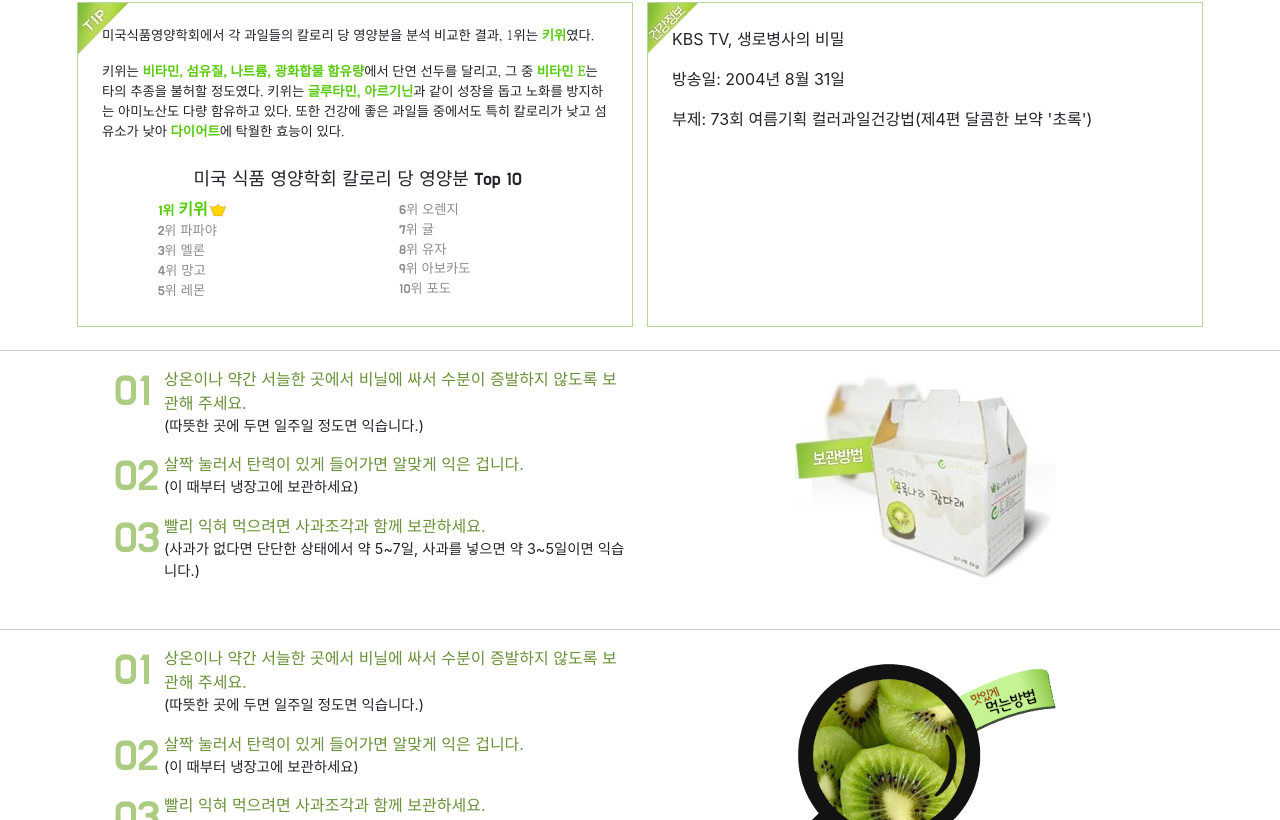
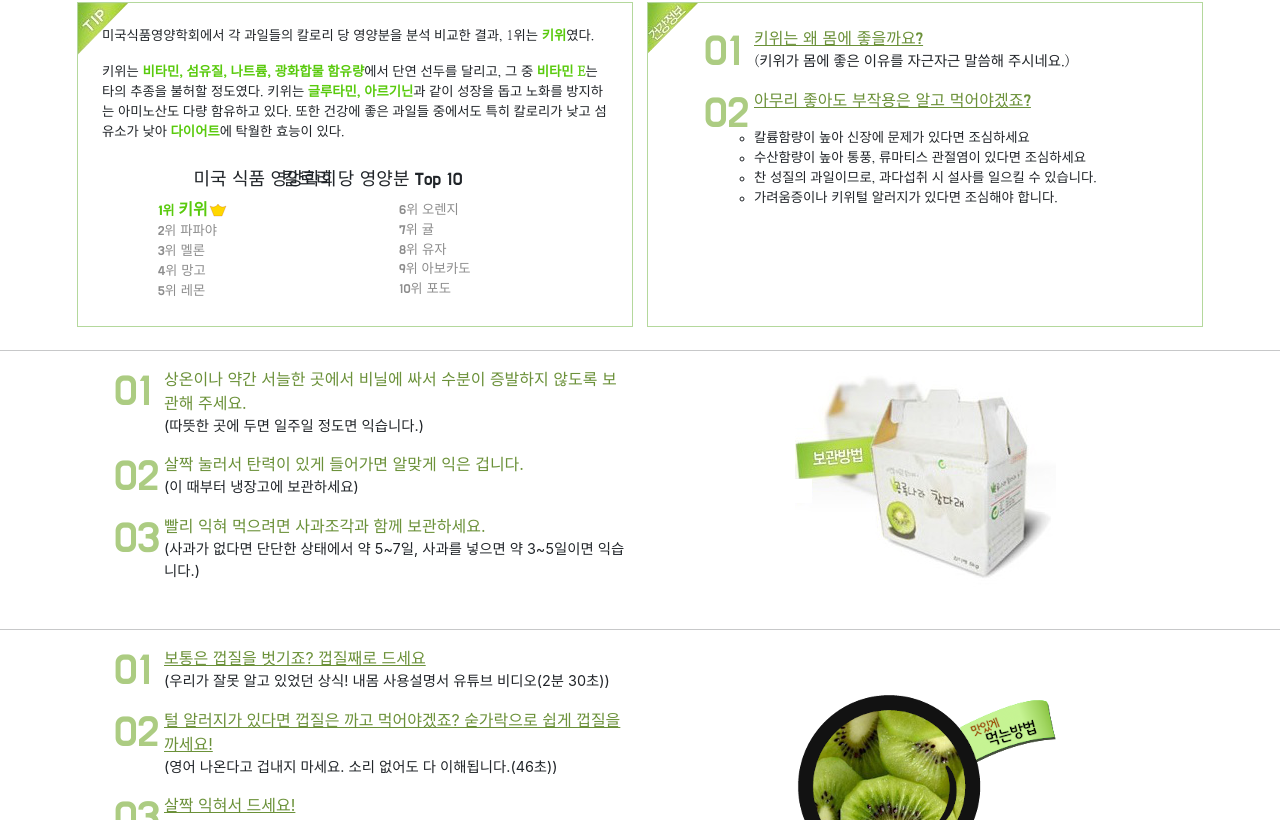
Before and after one commit to wootra/dinokiwi, a React (Create React App) app: page / in a window 1280 px wide. Shown: the part 1240-2060 px from the top of the page. Built offline with nearby package versions, Linux system fonts and the light colour scheme.

Commit message:
how_to_eat, nutrition add youtube video

```diff
--- a/src/how-to-eat/HowToEat.jsx
+++ b/src/how-to-eat/HowToEat.jsx
@@ -17,22 +17,29 @@ export default forwardRef((props, ref)=> {
               <li>
                 <div className="HowToEat_index">01</div>
                 <div>
-                  <p className="HowToEat_howto">상온이나 약간 서늘한 곳에서 비닐에 싸서 수분이 증발하지 않도록 보관해 주세요.</p>
-                  <p className="HowToEat_howto_desc">따뜻한 곳에 두면 일주일 정도면 익습니다.</p>
+                  <a href="https://youtu.be/gcZoW1uaq_8" rel="noreferrer" target="_blank" className="HowToEat_howto"><p>보통은 껍질을 벗기죠? 껍질째로 드세요</p></a>
+                  <p className="HowToEat_howto_desc">우리가 잘못 알고 있었던 상식! 내몸 사용설명서 유튜브 비디오(2분 30초)</p>
                 </div>
               </li>
               <li>
                 <div className="HowToEat_index">02</div>
                 <div>
-                  <p className="HowToEat_howto">살짝 눌러서 탄력이 있게 들어가면 알맞게 익은 겁니다.</p>
-                  <p className="HowToEat_howto_desc">이 때부터 냉장고에 보관하세요</p>
+                  <a href="https://youtu.be/A6rFaknuUlw" rel="noreferrer" target="_blank" className="HowToEat_howto"><p>털 알러지가 있다면 껍질은 까고 먹어야겠죠? 숟가락으로 쉽게 껍질을 까세요!</p></a>
+                  <p className="HowToEat_howto_desc">영어 나온다고 겁내지 마세요. 소리 없어도 다 이해됩니다.(46초)</p>
                 </div>
               </li>
               <li>
                 <div className="HowToEat_index">03</div>
                 <div>
-                  <p className="HowToEat_howto">빨리 익혀 먹으려면 사과조각과 함께 보관하세요.</p>
-                  <p className="HowToEat_howto_desc">사과가 없다면 단단한 상태에서 약 5~7일, 사과를 넣으면 약 3~5일이면 익습니다.</p>
+                  <a href="https://youtu.be/07QEHRP5Mcs?t=565" rel="noreferrer" target="_blank" className="HowToEat_howto"><p>살짝 익혀서 드세요!</p></a>
+                  <p className="HowToEat_howto_desc">체내 흡수율을 높일 수 있다고 하네요</p>
+                </div>
+              </li>
+              <li>
+                <div className="HowToEat_index">04</div>
+                <div>
+                  <a href="https://youtu.be/GvzRJ4U_tS0" rel="noreferrer" target="_blank" className="HowToEat_howto"><p>키위 드레싱 만드는 법!</p></a>
+                  <p className="HowToEat_howto_desc">이 분 말씀 구수히 하시네요. 앞에서 약 1분 30초간은 드레싱, 이후는 샐러드 만드는 법입니다.</p>
                 </div>
               </li>
             </ul>
--- a/src/how-to-store/HowToStore.css
+++ b/src/how-to-store/HowToStore.css
@@ -5,7 +5,6 @@
     margin-right: auto;
     margin-bottom: 1.5em;
 }
-
 
 .HowToStore_list {
     counter-reset: howto-ripe;
--- a/src/nutirition/Nutrition.css
+++ b/src/nutirition/Nutrition.css
@@ -82,7 +82,16 @@
 }
 
 .Nutrition_title span:not(first-child){
-    padding-left: 0.3em;
+    margin-left: -3em;
+}
+
+.Nutrition_health_info_list_side_effects {
+    margin-left: -2em;
+}
+
+.Nutrition_health_info_list_side_effects > li {
+    font-family: 'Nanum Myeongjo', serif;
+    font-size: 10pt;
 }
 
 .Nutrition_list li::before {
@@ -90,5 +99,50 @@
     font-family: 'Do Hyeon', sans-serif;
     content: counter(nutrition_order) '위 ';
     font-size: small;
+}
 
+
+.Nutrition_health_info_list {
+    counter-reset: why-should_eat;
 }
+
+.Nutrition_health_info_list > li {
+    list-style: none;
+    font-size: 0.9rem;
+    display: grid;
+    width: 100%;
+    grid-template-columns: 50px 1fr;
+}
+
+.Nutrition_health_info_list_index {
+    font-size: 3em;
+    grid-column: 1;
+    text-align: left;
+    color: #accc82;
+    counter-increment: why-should_eat;
+    font-family: 'Do Hyeon', sans-serif;
+    line-height: 50px;
+}
+
+.Nutrition_health_info_list_howto {
+    color:#6b9139;
+    text-align: left;
+    grid-column: 2;
+    font-family: 'Do Hyeon', sans-serif;
+}
+
+.Nutrition_health_info_list_howto_desc {
+    text-align: left;
+    font-size: 0.9rem;
+    margin-top: -1rem;
+    grid-column: 2;
+    font-family: 'Nanum Myeongjo', serif;
+}
+
+.Nutrition_health_info_list_howto_desc::before {
+    content: '(';
+}
+
+.Nutrition_health_info_list_howto_desc::after {
+    content: ')';
+}
--- a/src/nutirition/Nutrition.jsx
+++ b/src/nutirition/Nutrition.jsx
@@ -74,15 +74,32 @@ export default forwardRef((props, ref)=> {
         </div>
         <div className="col-12 col-md-6 Nutrition_box Nutrition_box2">
             <div className="Nutrition_text Nutrition_text4">
-              <section>
-                <p>KBS TV, 생로병사의 비밀</p>
-                <p>방송일: 2004년 8월 31일</p>
-                <p>
-                  <span>부제: 73회 여름기획 컬러과일건강법</span>
-                  <span>(제4편 달콤한 보약 '초록')</span>
-                </p>
 
-              </section>
+              <ul className="Nutrition_health_info_list">
+                <li>
+                  <div className="Nutrition_health_info_list_index">01</div>
+                  <div>
+                    <a href="https://youtu.be/07QEHRP5Mcs?t=140" rel="noreferrer" target="_blank" className="Nutrition_health_info_list_howto"><p>키위는 왜 몸에 좋을까요?</p></a>
+                    <p className="Nutrition_health_info_list_howto_desc">키위가 몸에 좋은 이유를 자근자근 말씀해 주시네요.</p>
+                  </div>
+                </li>
+                <li>
+                  <div className="Nutrition_health_info_list_index">02</div>
+                  <div>
+                    <a href="https://youtu.be/07QEHRP5Mcs?t=495" rel="noreferrer" target="_blank" className="Nutrition_health_info_list_howto"><p>아무리 좋아도 부작용은 알고 먹어야겠죠?</p></a>
+                      <ul className="Nutrition_health_info_list_side_effects">
+                        <li>칼륨함량이 높아 신장에 문제가 있다면 조심하세요</li>
+                        <li>수산함량이 높아 통풍, 류마티스 관절염이 있다면 조심하세요</li>
+                        <li>찬 성질의 과일이므로, 과다섭취 시 설사를 일으킬 수 있습니다.</li>
+                        <li>가려움증이나 키위털 알러지가 있다면 조심해야 합니다.</li>
+                      </ul>
+                  </div>
+                </li>
+
+
+
+              </ul>
+
             </div>
         </div>
       </div>
```
